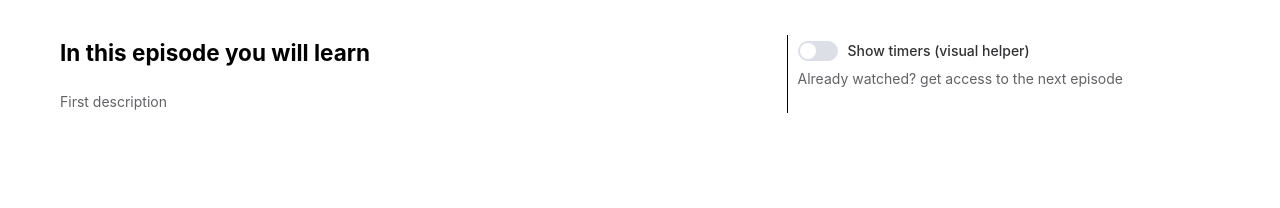
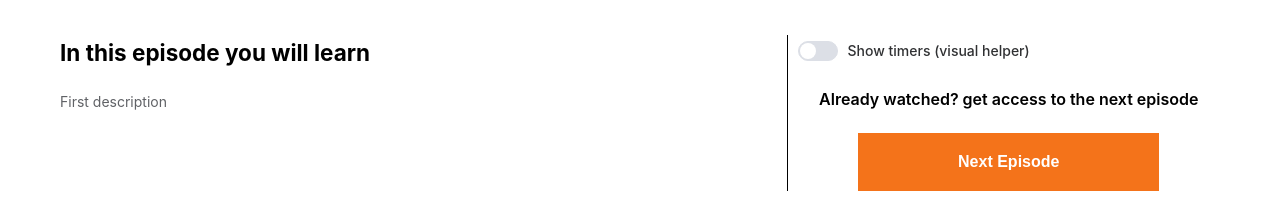
Before and after one commit to Umion/video_app, a Vue app: page / in a window 1280 px wide. Shown: the part 611-819 px from the top of the page. Built offline with nearby package versions, Linux system fonts and the light colour scheme; grey boxes are pictures that could not be loaded.

Commit message:
add nextEpisode button

```diff
--- a/src/App.vue
+++ b/src/App.vue
@@ -4,6 +4,7 @@ import type { VideoModel } from '@/api/video/model'
 import type { OnChangeEventModel, ConfigModel } from '@/types/app'
 import { appStore } from '@/stores/index'
 import { getIdFromUrl } from '@/utils/helpers'
+import { ElNotification } from 'element-plus'
 
 import YouTube from 'vue3-youtube'
 import VideoItem from '@/components/VideoItem.vue'
@@ -19,14 +20,14 @@ const config = ref<ConfigModel>({
 
 const store = appStore()
 
-function startTimer(): void {
+const startTimer = (): void => {
   if (store.getActive && store.getTimer[store.getActive.id] < store.getActive.video_time) {
     store.getTimer[store.getActive.id] += 1;
     store.getTimer.total += 1;
   }
 }
 
-function onChange(e: OnChangeEventModel): void {
+const onChange = (e: OnChangeEventModel): void => {
   if (e.data === 1) {
     interval.value = setInterval(startTimer, 1000);
   } else {
@@ -42,6 +43,36 @@ const selectVideo = (video: VideoModel): void => {
   } else {
     console.log('invalid link');
   }
+}
+
+const goToNextEpiside = (): void => {
+  const idx = store.getItemIndex(store.getActive)
+  if (idx !== -1) {
+    const nextEpisode = store.getItemByIndex(idx + 1)
+    if (nextEpisode) {
+      const unlockTime = store.isUnlock(nextEpisode)
+      if (unlockTime) {
+        const isUnlocked = store.getTimer.total < unlockTime
+        if (isUnlocked) {
+          ElNotification({
+            title: 'Warning',
+            message: `Episode "${nextEpisode.title}" is not available. Watch video for unlock next episode.`,
+            type: 'warning',
+          })
+        } else {
+          selectVideo(nextEpisode)
+        }
+      }
+    } else {
+      ElNotification({
+        title: 'Warning',
+        message: 'This is the last episode on the list',
+        type: 'warning',
+      })
+    }
+
+  }
+
 }
 
 onMounted(() => {
@@ -139,7 +170,9 @@ onUnmounted(() => {
                   el-text forUnlock {{store.isUnlock(item)}}
           div(v-else)
             div
-              el-text Already watched? get access to the next episode
+              .footer__side-title
+                el-text Already watched? get access to the next episode
+              button.footer__side-button(@click="goToNextEpiside") Next Episode
 </template>
 
 <style scoped lang="scss">
@@ -171,6 +204,31 @@ header {
     margin: 0 0 20px;
   }
 
+  &__side {
+    &-title {
+      text-align: center;
+      margin: 20px 0;
+
+      & * {
+        font-size: 16px;
+        font-weight: 600;
+        color: $black;
+      }
+    }
+
+    &-button {
+      cursor: pointer;
+      display: block;
+      text-align: center;
+      background: $primary;
+      border: 0;
+      padding: 20px 100px;
+      color: $white;
+      margin: auto;
+      font-size: 16px;
+      font-weight: 600;
+    }
+  }
 }
 
 .decor {
--- a/src/stores/index.ts
+++ b/src/stores/index.ts
@@ -39,9 +39,19 @@ export const appStore = defineStore({
       }
       return null
     },
-    isUnlock() {
+    getItemByIndex(): (idx: number) => VideoModel {
+      return (idx: number) => {
+        return this.getVideos[idx]
+      }
+    },
+    getItemIndex(): (item: VideoModel | null) => number {
+      return (item: VideoModel | null) => {
+        return item ? this.getVideos.indexOf(item) : -1
+      }
+    },
+    isUnlock(): (item: VideoModel) => number | null {
       return (item: VideoModel) => {
-        const idx = this.getVideos.indexOf(item)
+        const idx = this.getItemIndex(item)
         if (idx !== -1) {
 
           let total = 0;
@@ -50,6 +60,8 @@ export const appStore = defineStore({
             total += this.getVideos[i].video_time
           }
           return total
+        } else {
+          return null
         }
       }
     },
```
